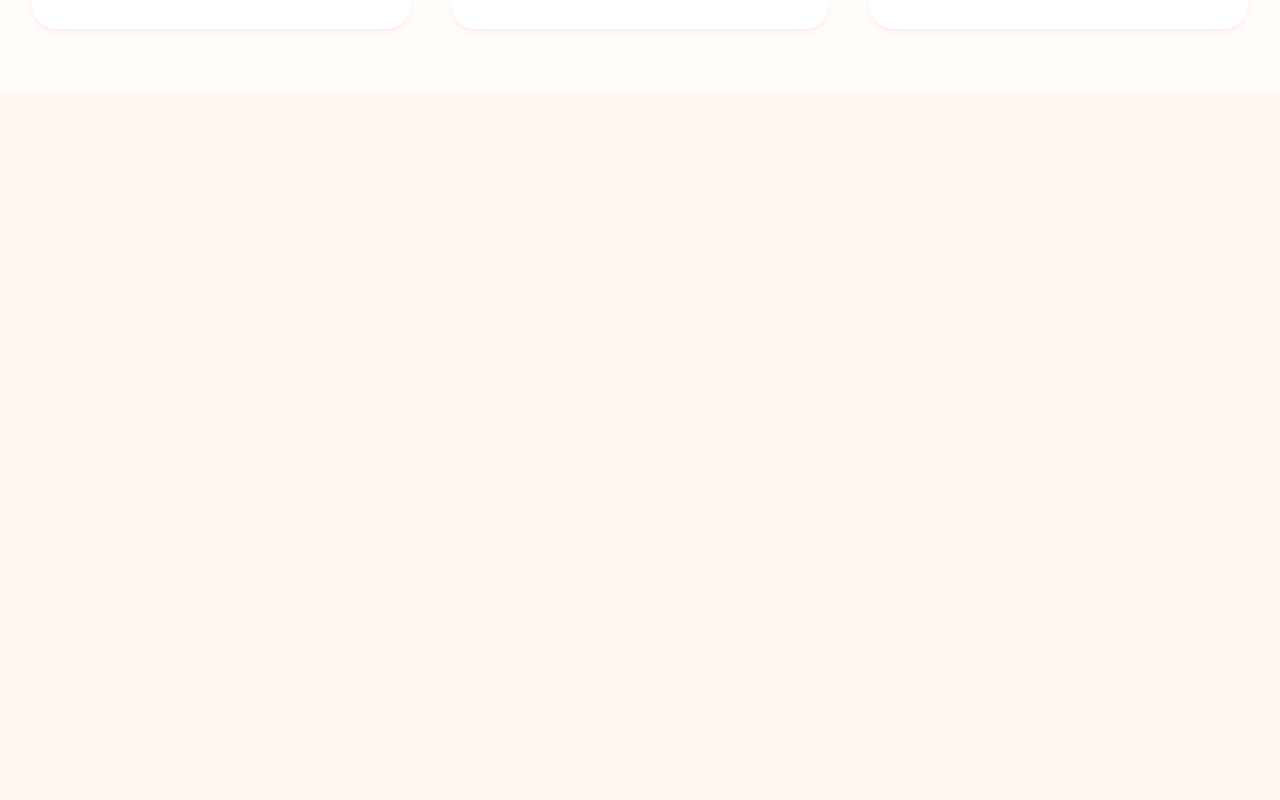
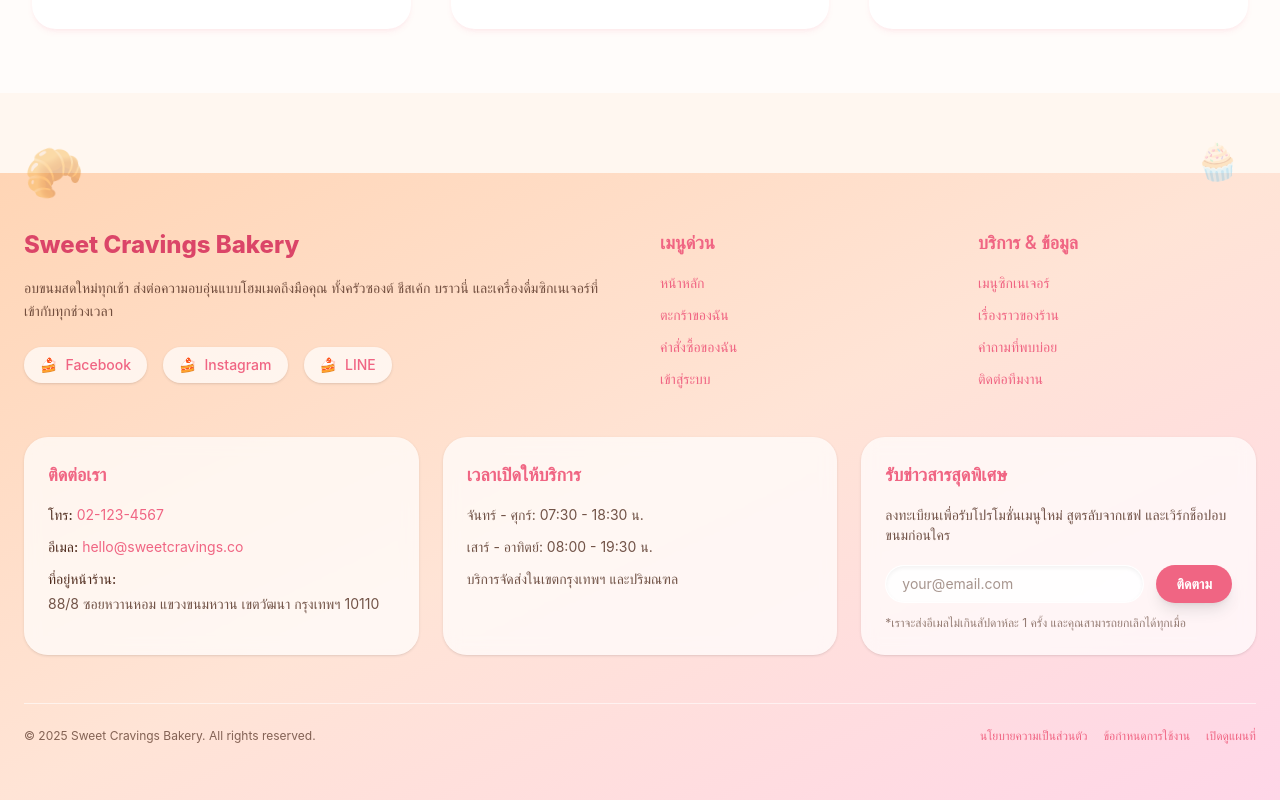
Before and after one commit to DnopPondz/Mystore, a Next.js app: page / in a window 1280 px wide. Shown: the part 1313-2113 px from the top of the page. Before the commit the page ends 1406 px from the top, so only its background shows below. Built offline with nearby package versions, Linux system fonts and the light colour scheme; no server answers; the database is empty.

Commit message:
Add bakery-themed footer with contact and quick links

```diff
--- a/app/(site)/layout.jsx
+++ b/app/(site)/layout.jsx
@@ -1,12 +1,16 @@
 import AuthProvider from "@/components/AuthProvider";
 import NavBar from "@/components/NavBar";
+import Footer from "@/components/Footer";
 import { CartProvider } from "@/components/cart/CartProvider";
 
 export default function SiteLayout({ children }) {
   return (
     <AuthProvider>
       <NavBar />
-      <CartProvider>{children}</CartProvider>
+      <CartProvider>
+        <main className="min-h-[70vh]">{children}</main>
+        <Footer />
+      </CartProvider>
     </AuthProvider>
   );
 }
--- /dev/null
+++ b/components/Footer.jsx
@@ -0,0 +1,184 @@
+import Link from "next/link";
+
+const customerLinks = [
+  { href: "/", label: "หน้าหลัก" },
+  { href: "/cart", label: "ตะกร้าของฉัน" },
+  { href: "/orders", label: "คำสั่งซื้อของฉัน" },
+  { href: "/login", label: "เข้าสู่ระบบ" },
+];
+
+const serviceLinks = [
+  { href: "/#signature", label: "เมนูซิกเนเจอร์" },
+  { href: "/#story", label: "เรื่องราวของร้าน" },
+  { href: "/#faq", label: "คำถามที่พบบ่อย" },
+  { href: "mailto:hello@sweetcravings.co", label: "ติดต่อทีมงาน" },
+];
+
+const socials = [
+  { href: "https://www.facebook.com", label: "Facebook" },
+  { href: "https://www.instagram.com", label: "Instagram" },
+  { href: "https://line.me/R/ti/p/@sweetcravings", label: "LINE" },
+];
+
+export default function Footer() {
+  const year = new Date().getFullYear();
+
+  return (
+    <footer className="mt-20 bg-gradient-to-br from-[#ffd5b5] via-[#ffe4d6] to-[#ffd6e8] text-[var(--color-choco)]">
+      <div className="relative">
+        <div className="absolute -top-6 left-6 hidden rotate-6 text-5xl opacity-40 md:block">
+          🥐
+        </div>
+        <div className="absolute -top-8 right-10 hidden -rotate-6 text-4xl opacity-30 md:block">
+          🧁
+        </div>
+        <div className="relative mx-auto flex max-w-screen-xl flex-col gap-12 px-6 py-14">
+          <div className="grid gap-10 lg:grid-cols-4">
+            <div className="lg:col-span-2">
+              <h2 className="text-2xl font-extrabold text-[var(--color-rose-dark)]">
+                Sweet Cravings Bakery
+              </h2>
+              <p className="mt-4 max-w-xl text-sm leading-relaxed text-[var(--color-choco)]/80">
+                อบขนมสดใหม่ทุกเช้า ส่งต่อความอบอุ่นแบบโฮมเมดถึงมือคุณ ทั้งครัวซองต์
+                ชีสเค้ก บราวนี่ และเครื่องดื่มซิกเนเจอร์ที่เข้ากับทุกช่วงเวลา
+              </p>
+              <div className="mt-6 flex flex-wrap items-center gap-4 text-sm text-[var(--color-choco)]/80">
+                {socials.map(({ href, label }) => (
+                  <a
+                    key={label}
+                    href={href}
+                    className="inline-flex items-center gap-2 rounded-full bg-white/70 px-4 py-2 font-medium shadow-sm transition hover:bg-white"
+                    target="_blank"
+                    rel="noreferrer"
+                  >
+                    <span aria-hidden>🍰</span>
+                    {label}
+                  </a>
+                ))}
+              </div>
+            </div>
+
+            <div className="grid gap-10 sm:grid-cols-2 lg:col-span-2">
+              <div>
+                <h3 className="text-lg font-semibold text-[var(--color-rose)]">เมนูด่วน</h3>
+                <ul className="mt-4 space-y-3 text-sm text-[var(--color-choco)]/80">
+                  {customerLinks.map(({ href, label }) => (
+                    <li key={href}>
+                      <Link
+                        href={href}
+                        className="transition hover:text-[var(--color-rose-dark)]"
+                      >
+                        {label}
+                      </Link>
+                    </li>
+                  ))}
+                </ul>
+              </div>
+
+              <div>
+                <h3 className="text-lg font-semibold text-[var(--color-rose)]">บริการ & ข้อมูล</h3>
+                <ul className="mt-4 space-y-3 text-sm text-[var(--color-choco)]/80">
+                  {serviceLinks.map(({ href, label }) => (
+                    <li key={href}>
+                      <Link
+                        href={href}
+                        className="transition hover:text-[var(--color-rose-dark)]"
+                      >
+                        {label}
+                      </Link>
+                    </li>
+                  ))}
+                </ul>
+              </div>
+            </div>
+          </div>
+
+          <div className="grid gap-6 lg:grid-cols-3">
+            <div className="rounded-3xl bg-white/70 p-6 shadow-sm backdrop-blur">
+              <h3 className="text-lg font-semibold text-[var(--color-rose)]">ติดต่อเรา</h3>
+              <ul className="mt-4 space-y-3 text-sm text-[var(--color-choco)]/80">
+                <li>
+                  <span className="font-medium text-[var(--color-choco)]">โทร:</span>{" "}
+                  <a href="tel:021234567" className="hover:text-[var(--color-rose-dark)]">
+                    02-123-4567
+                  </a>
+                </li>
+                <li>
+                  <span className="font-medium text-[var(--color-choco)]">อีเมล:</span>{" "}
+                  <a
+                    href="mailto:hello@sweetcravings.co"
+                    className="hover:text-[var(--color-rose-dark)]"
+                  >
+                    hello@sweetcravings.co
+                  </a>
+                </li>
+                <li>
+                  <span className="font-medium text-[var(--color-choco)]">ที่อยู่หน้าร้าน:</span>
+                  <p className="mt-1 leading-relaxed">
+                    88/8 ซอยหวานหอม แขวงขนมหวาน เขตวัฒนา กรุงเทพฯ 10110
+                  </p>
+                </li>
+              </ul>
+            </div>
+
+            <div className="rounded-3xl bg-white/70 p-6 shadow-sm backdrop-blur">
+              <h3 className="text-lg font-semibold text-[var(--color-rose)]">เวลาเปิดให้บริการ</h3>
+              <ul className="mt-4 space-y-3 text-sm text-[var(--color-choco)]/80">
+                <li>จันทร์ - ศุกร์: 07:30 - 18:30 น.</li>
+                <li>เสาร์ - อาทิตย์: 08:00 - 19:30 น.</li>
+                <li>บริการจัดส่งในเขตกรุงเทพฯ และปริมณฑล</li>
+              </ul>
+            </div>
+
+            <div className="rounded-3xl bg-white/70 p-6 shadow-sm backdrop-blur">
+              <h3 className="text-lg font-semibold text-[var(--color-rose)]">รับข่าวสารสุดพิเศษ</h3>
+              <p className="mt-4 text-sm text-[var(--color-choco)]/80">
+                ลงทะเบียนเพื่อรับโปรโมชั่นเมนูใหม่ สูตรลับจากเชฟ และเวิร์กช็อปอบขนมก่อนใคร
+              </p>
+              <form className="mt-5 flex flex-col gap-3 sm:flex-row">
+                <label htmlFor="newsletter" className="sr-only">
+                  อีเมลของคุณ
+                </label>
+                <input
+                  id="newsletter"
+                  type="email"
+                  placeholder="your@email.com"
+                  className="w-full rounded-full border border-white/60 bg-white/90 px-4 py-2 text-sm shadow-inner focus:border-[var(--color-rose)] focus:outline-none"
+                />
+                <button
+                  type="button"
+                  className="rounded-full bg-[var(--color-rose)] px-5 py-2 text-sm font-semibold text-white shadow-lg transition hover:bg-[var(--color-rose-dark)]"
+                >
+                  ติดตาม
+                </button>
+              </form>
+              <p className="mt-3 text-xs text-[var(--color-choco)]/60">
+                *เราจะส่งอีเมลไม่เกินสัปดาห์ละ 1 ครั้ง และคุณสามารถยกเลิกได้ทุกเมื่อ
+              </p>
+            </div>
+          </div>
+
+          <div className="flex flex-col items-start justify-between gap-4 border-t border-white/60 pt-6 text-xs text-[var(--color-choco)]/70 sm:flex-row">
+            <p>© {year} Sweet Cravings Bakery. All rights reserved.</p>
+            <div className="flex flex-wrap gap-4">
+              <Link href="/privacy" className="hover:text-[var(--color-rose-dark)]">
+                นโยบายความเป็นส่วนตัว
+              </Link>
+              <Link href="/terms" className="hover:text-[var(--color-rose-dark)]">
+                ข้อกำหนดการใช้งาน
+              </Link>
+              <a
+                href="https://maps.google.com/?q=Sweet+Cravings+Bakery"
+                target="_blank"
+                rel="noreferrer"
+                className="hover:text-[var(--color-rose-dark)]"
+              >
+                เปิดดูแผนที่
+              </a>
+            </div>
+          </div>
+        </div>
+      </div>
+    </footer>
+  );
+}
```
